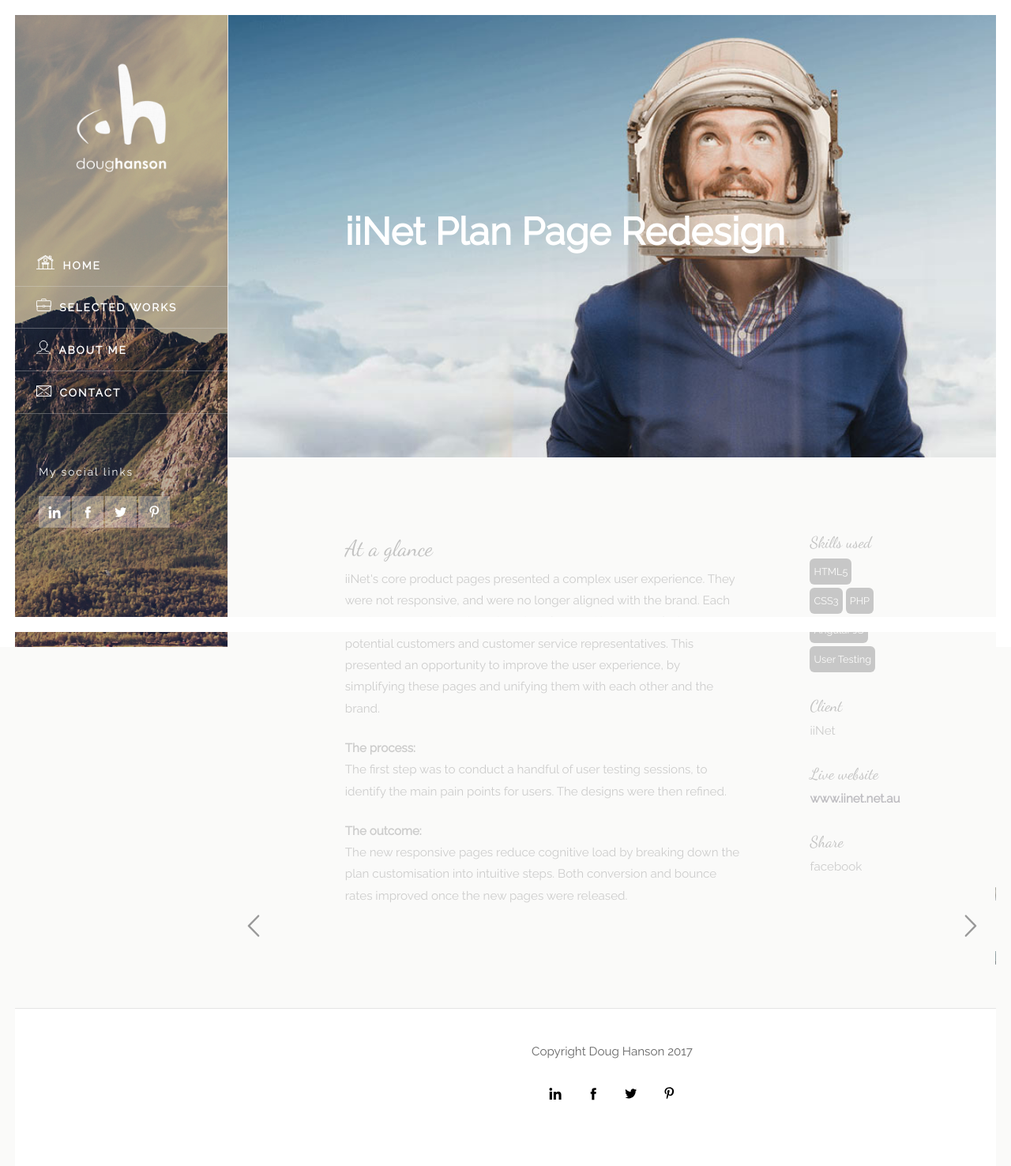
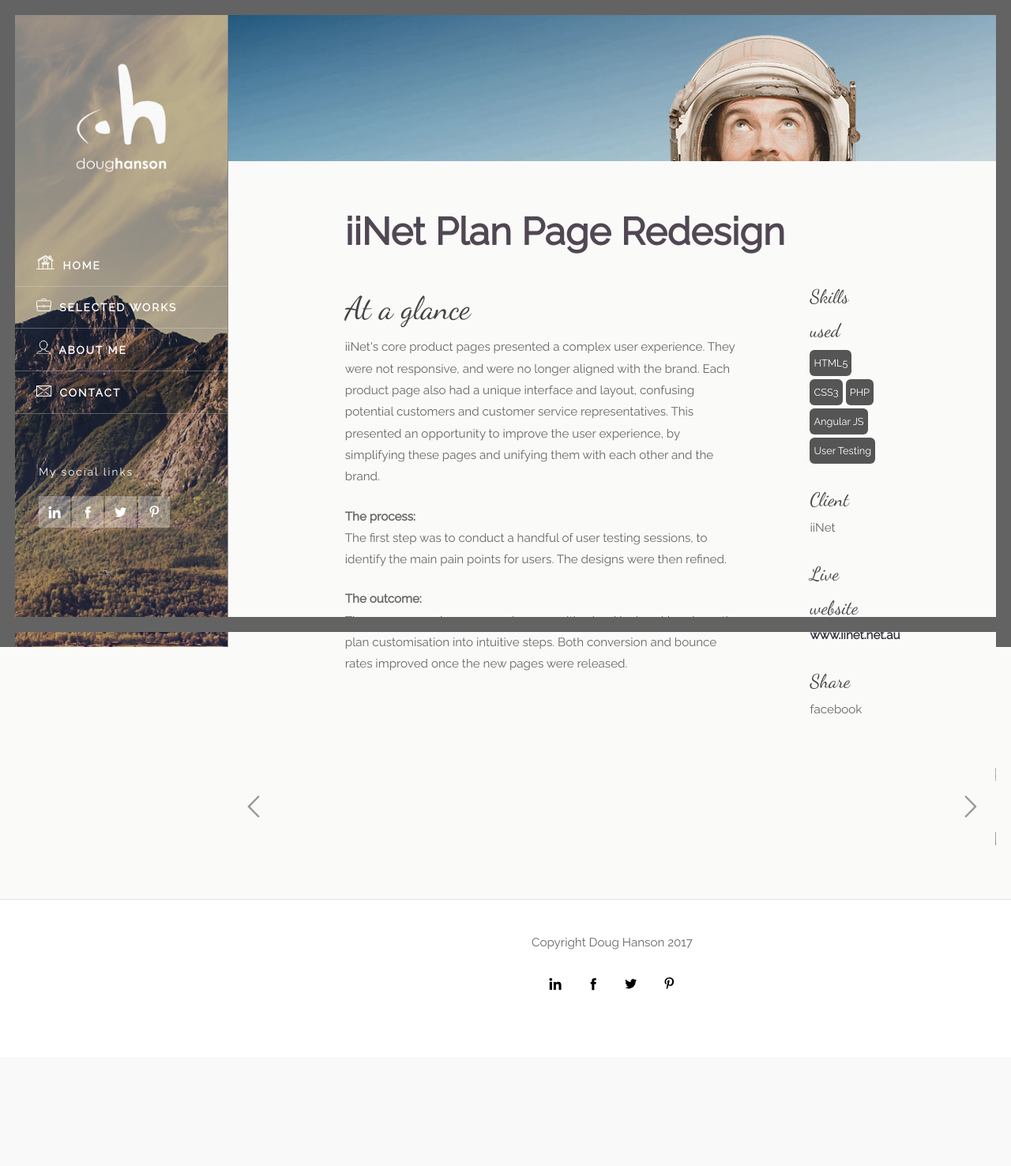
Before and after one commit to dougHanson/dougRepo, a PHP site: page /iinet-plan-pages/ in a window 1280 px wide. Shown: the whole page at 79% size. After the commit the page ends 1254 px from the top, so only its background shows below. Run offline with PHP 8.4, Linux system fonts and the light colour scheme; some libraries are stand-ins or nearby versions.

Commit message:
clean up ii plan page

```diff
--- a/css/layout/_footer.scss
+++ b/css/layout/_footer.scss
@@ -5,13 +5,10 @@
 
 footer {
   background: #fff;
-	//background: url('img/footer.png');
-	background-size: cover;
   height: 200px;
   margin-top: 40px;
   padding: 10px 0;
   border-top: 1px solid $grey-border;
-	//style="background: url('img/footer.png') fixed no-repeat; background-position: bottom; height: 180px;"
 }
 
 .footer__logo {
--- a/css/modules/_frames.scss
+++ b/css/modules/_frames.scss
@@ -4,7 +4,7 @@
 /* ************************************* */
 
 .frame {
-  background: #fff;
+  background: #636363;
   width: 1.5vw;
   height: 1.5vw;
   z-index: 9999;
--- a/css/modules/_nav.scss
+++ b/css/modules/_nav.scss
@@ -18,7 +18,7 @@
   z-index: 888;
 	background-image: url('../img/aside1.png');
 	background-size: cover;
-	border-right: 1px solid $grey-border;
+	border-right: 1px solid $grey-8;
 	//box-shadow: 3px 0 6px $grey-9;
 	@media (max-width: 991px) {
 		background: $brand-primary;
@@ -36,7 +36,7 @@
 }
 
 .vertical-menu__logo img:hover {
-	//transform: rotateY(360deg);
+	transform: scale(1.1);
 	transition: all 1s;
 }
 
@@ -154,11 +154,13 @@ nav li::after {
   padding: 1em 2em;
   display: block;
   transition: all 0.2s;
+	text-decoration: none;
 }
 .nav-link:hover,
 .nav-link:focus {
   background-color: rgba(255,255,255,0.10);
   color: #fff;
+	text-decoration: none;
 }
 @media (max-width: 991px) {
   .nav-link {
--- a/css/modules/_type.scss
+++ b/css/modules/_type.scss
@@ -20,7 +20,7 @@ a {
 a:hover,
 a:focus {
     color: $link-hover-color;
-    //text-decoration: $link-hover-decoration;
+    text-decoration: $link-hover-decoration;
 }
 
 strong, b {
--- a/css/plugins/_article-intro.scss
+++ b/css/plugins/_article-intro.scss
@@ -14,6 +14,9 @@ html, body, .container, .header {
 		min-height: 400px;
 	}
 }
+
+/* Move footer up */
+footer { margin-top: -140px; }
 
 .bg-img {
 	position: absolute;
@@ -195,6 +198,8 @@ button.trigger span::before {
 /* -------------------------- */
 /* Jam 3 */
 /* -------------------------- */
+.intro-effect-jam3 {  position: relative; overflow: hidden; }
+
 .intro-effect-jam3:not(.notrans) .bg-img {
 	-webkit-transition-property: top, left, right, bottom;
 	transition-property: top, left, right, bottom;
@@ -289,13 +294,13 @@ button.trigger span::before {
 }
 
 .intro-effect-jam3 .content > div {
-	opacity: 0.3;
+	opacity: 0.1;
 }
 
 .intro-effect-jam3.modify .content > div {
 	opacity: 1;
-	-webkit-transform: translateY(-130px);
-	transform: translateY(-130px);
+	-webkit-transform: translateY(-145px);
+	transform: translateY(-145px);
 }
 
 .intro-effect-jam3.modify .codrops-top a {
--- a/css/styles.css
+++ b/css/styles.css
@@ -1015,7 +1015,6 @@ section {
 /* ************************************* */
 footer {
   background: #fff;
-  background-size: cover;
   height: 200px;
   margin-top: 40px;
   padding: 10px 0;
@@ -1237,7 +1236,7 @@ hr {
   z-index: 888;
   background-image: url("../img/aside1.png");
   background-size: cover;
-  border-right: 1px solid #e4e4e4; }
+  border-right: 1px solid #888; }
   @media (max-width: 991px) {
     .vertical-menu {
       background: #B8AB8A; } }
@@ -1252,6 +1251,7 @@ hr {
   transition: all 1s; }
 
 .vertical-menu__logo img:hover {
+  transform: scale(1.1);
   transition: all 1s; }
 
 @media (max-width: 991px) {
@@ -1346,12 +1346,14 @@ nav li::after {
   height: 100%;
   padding: 1em 2em;
   display: block;
-  transition: all 0.2s; }
+  transition: all 0.2s;
+  text-decoration: none; }
 
 .nav-link:hover,
 .nav-link:focus {
   background-color: rgba(255, 255, 255, 0.1);
-  color: #fff; }
+  color: #fff;
+  text-decoration: none; }
 
 @media (max-width: 991px) {
   .nav-link {
@@ -1380,7 +1382,8 @@ a {
 
 a:hover,
 a:focus {
-  color: #141319; }
+  color: #141319;
+  text-decoration: underline; }
 
 strong, b {
   font-weight: 600; }
@@ -2139,7 +2142,7 @@ img {
 //   styles for frame borders around perimeter
 /* ************************************* */
 .frame {
-  background: #fff;
+  background: #636363;
   width: 1.5vw;
   height: 1.5vw;
   z-index: 9999;
@@ -2972,6 +2975,10 @@ html, body, .container, .header {
   .header {
     min-height: 400px; } }
 
+/* Move footer up */
+footer {
+  margin-top: -140px; }
+
 .bg-img {
   position: absolute;
   overflow: hidden;
@@ -3125,6 +3132,10 @@ button.trigger span::before {
 /* -------------------------- */
 /* Jam 3 */
 /* -------------------------- */
+.intro-effect-jam3 {
+  position: relative;
+  overflow: hidden; }
+
 .intro-effect-jam3:not(.notrans) .bg-img {
   -webkit-transition-property: top, left, right, bottom;
   transition-property: top, left, right, bottom; }
@@ -3199,12 +3210,12 @@ button.trigger span::before {
   transform: translateY(170px); }
 
 .intro-effect-jam3 .content > div {
-  opacity: 0.3; }
+  opacity: 0.1; }
 
 .intro-effect-jam3.modify .content > div {
   opacity: 1;
-  -webkit-transform: translateY(-130px);
-  transform: translateY(-130px); }
+  -webkit-transform: translateY(-145px);
+  transform: translateY(-145px); }
 
 .intro-effect-jam3.modify .codrops-top a {
   color: #514753; }
--- a/iinet-plan-pages.php
+++ b/iinet-plan-pages.php
@@ -29,9 +29,10 @@
 <?php
 	$title = 'iiNet Plan Page Redesign';
 	$client = 'iiNet';
-	$brand_colours = [ '#ff8200', '#d21f2a', '#0090ab', '#808080', '#fff' ];
+	//$brand_colours = [ '#ff8200', '#d21f2a', '#0090ab', '#808080', '#fff' ];
 	//$year = '2016';
 	$skills = [ 'HTML5', 'CSS3', 'PHP', 'Angular JS', 'User Testing' ];
+
 	$website = 'www.iinet.net.au';
 	$website_url = '//www.iinet.net.au/internet-products/broadband/adsl';
 
@@ -48,45 +49,36 @@
 	<div class="wrapper">
 		<div class="wrapper__outer">
 
+			<div id="container" class="intro-effect-jam3">
 
-			<!-- banner -->
-			<!--<div class="container">
-				<img src="" alt="" class="work-content__banner" >
-			</div>-->
-
-
-			<div class="" style="position: relative; overflow-x: hidden; padding-bottom: 100px;">
-			<div id="container" class="intro-effect-jam3">
 				<header class="header">
 					<div class="bg-img">
 						<img src="img/1.jpg" alt="" />
 					</div>
+				</header>
 
-			</header>
-				<div class="container"><div class="col-sm-12 title">
+				<div class="container">
+					<div class="col-sm-12 title">
 							<h1 class="h3 font-bold grey-6"><?php print $title ?></h1>
-					</div>	</div>
+					</div>
+				</div>
 
 				<article class="content">
 					<div class="container">
 
 
 						<!-- content -->
-					<div class="col-sm-9">
+						<div class="col-lg-9">
 
 							<!-- brand colours -->
-						<?php /*<p class="margin-0">
-							<?php foreach ($brand_colours as $a_colour) { ?>
+							 <p class="margin-0">
+								<?php if(isset($brand_colours)) { foreach ($brand_colours as $a_colour) { ?>
 										<span class="brand-colour" style="background: <?php print $a_colour ?>"> </span>
-							<?php	} ?>
-						</p>	*/  ?>
+								<?php	} } ?>
+							</p>
 
-
-
-						<!-- content -->
-
-
-						<p class="h3 subheading padding-0 margin-0">At a glance</p>
+							<!-- copy -->
+							<p class="h2 subheading padding-0 margin-0">At a glance</p>
 							<p>iiNet's core product pages presented a complex user experience. They were not responsive, and were no longer aligned with the brand. Each product page also had a unique interface and layout, confusing potential customers and customer service representatives. This presented an opportunity to improve the user experience, by simplifying these pages and unifying them with each other and the brand. </p>
 
 							<p><strong>The process:</strong><br>The first step was to conduct a handful of user testing sessions, to identify the main pain points for users. The designs were then refined.</p>
@@ -99,44 +91,44 @@
 
 
 						<!-- additional info -->
-					<div class="col-sm-2 col-sm-offset-1 ">
+						<div class="col-lg-2 col-lg-offset-1">
 
-						<p class="h5 subheading font-bold margin-0 margin-bottom-0">Skills used</p>
+							<p class="h4 subheading font-bold margin-0 margin-bottom-0">Skills used</p>
 							<p class="margin-0">
-							<?php foreach ($skills as $a_skill) { ?>
+								<?php if(isset($skills)) { foreach ($skills as $a_skill) { ?>
 										<h2 class="tag"> <?php print $a_skill ?></h2>
-							<?php	} ?>
+								<?php	} } ?>
 							</p>
 
-						<p class="h5 subheading font-bold margin-bottom-0">Client</p>
+							<p class="h4 subheading font-bold margin-bottom-0">Client</p>
 							<p class="margin-top-0"><?php print $client ?></p>
 
 							<?php if(isset($website)) { ?>
-						<p class="h5 subheading font-bold margin-top-20 margin-bottom-0">Live website</p>
+							<p class="h4 subheading font-bold margin-top-20 margin-bottom-0">Live website</p>
 							<p class="margin-top-0"><a href="<?php print $website_url ?>" target="_blank"><?php print $website ?></a></p>
 							<?php } ?>
 
 							<?php if(isset($year)) { ?>
-						<p class="h5 subheading font-bold margin-top-20 margin-bottom-0">When</p>
+							<p class="h4 subheading font-bold margin-top-20 margin-bottom-0">When</p>
 							<p class="margin-top-0"><?php print $year ?></p>
 							<?php } ?>
 
-						<p class="h5 subheading font-bold margin-top-20 margin-bottom-0">Share</p>
+							<p class="h4 subheading font-bold margin-top-20 margin-bottom-0">Share</p>
 							<p class="margin-top-0">facebook</p>
 						</div>
 
+
+					</div> <!-- end container -->
+
+					<!-- next & prev slides -->
+					<div style="margin-top:150px;">
+						<?php include('inc/_project-slides.php'); ?>
 					</div>
-
-
-				<?php include('inc/_project-slides.php'); ?>
-
-
-
-
 
 				</article>
 
 			</div>
+
 		</div>
 	</div>
 	<!-- end iiNet Plan Refreshes -->
```
Lines whose indentation alone changed are shown as unchanged.
